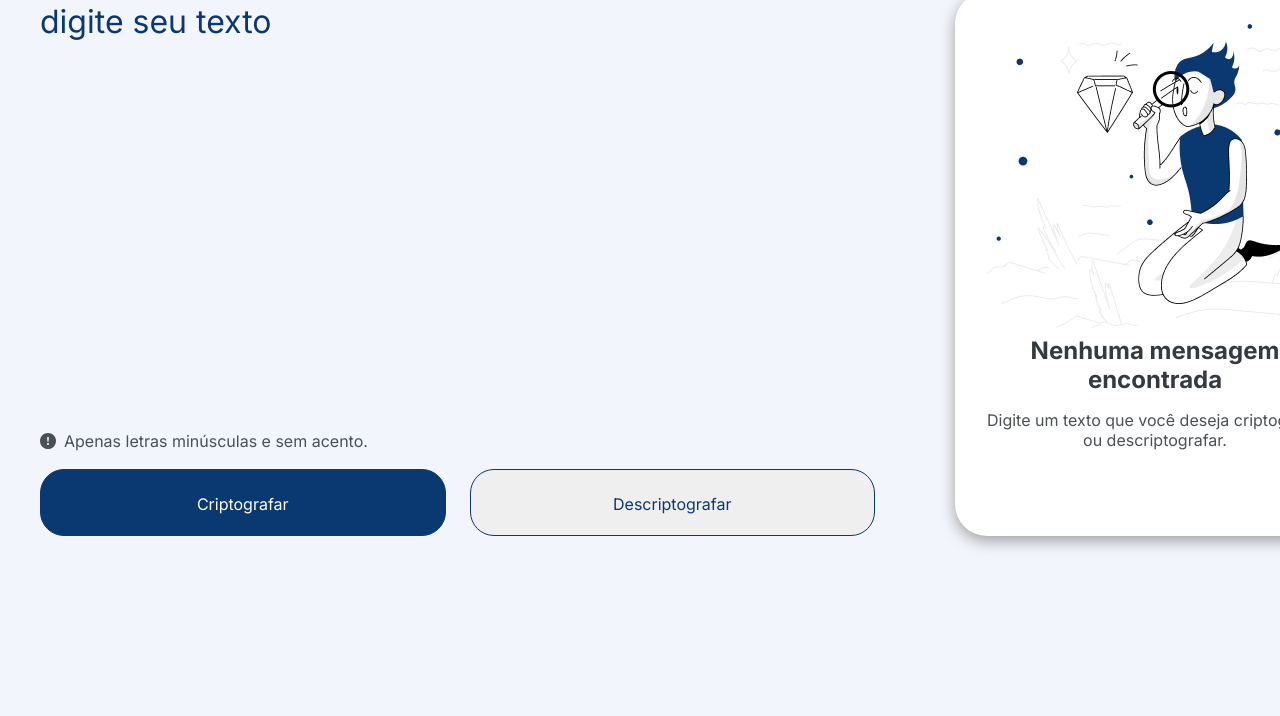
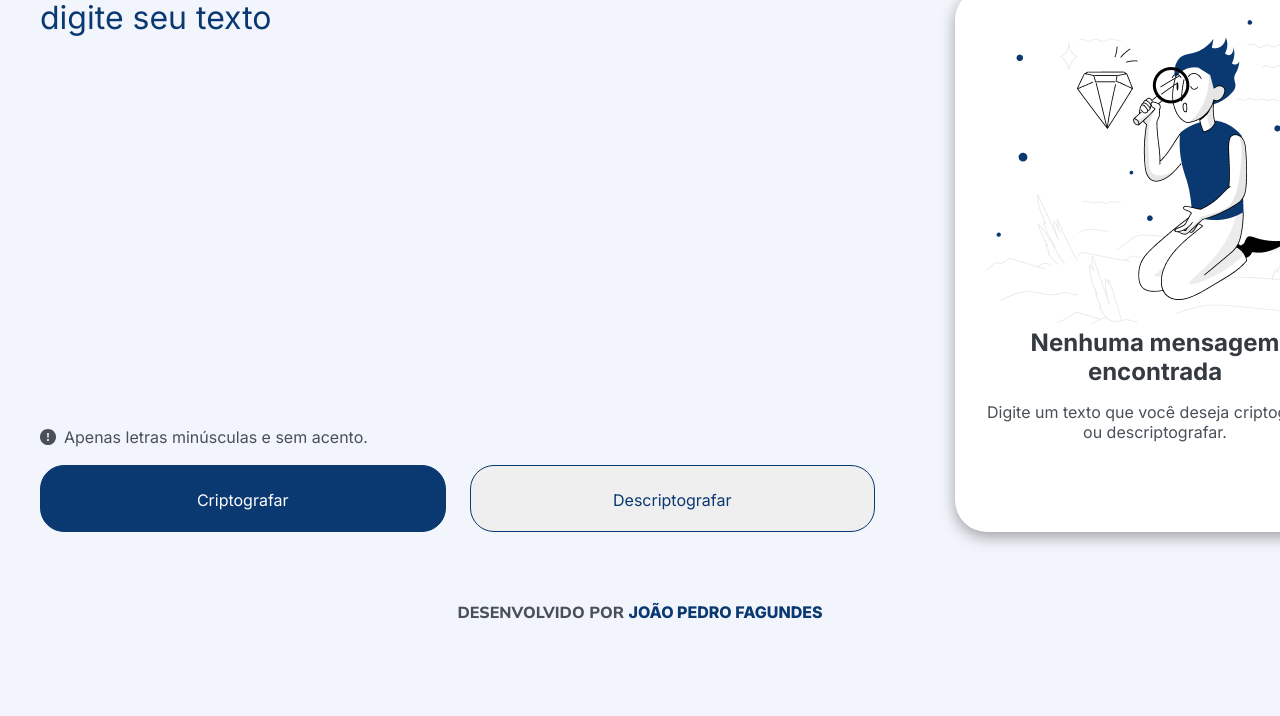
Before and after one commit to jpfagundes/Encriptador, a plain HTML site: page index.html in a window 1280 px wide. Shown: the part 84-800 px from the top of the page. Drawn offline with Linux system fonts and the light colour scheme.

Commit message:
adding footer

```diff
--- a/index.html
+++ b/index.html
@@ -6,7 +6,7 @@
 
   <link rel="preconnect" href="https://fonts.googleapis.com">
   <link rel="preconnect" href="https://fonts.gstatic.com" crossorigin>
-  <link href="https://fonts.googleapis.com/css2?family=Inter:ital,opsz,wght@0,14..32,100..900;1,14..32,100..900&display=swap" rel="stylesheet">
+  <link href="https://fonts.googleapis.com/css2?family=Inter:ital,opsz,wght@0,14..32,100..900;1,14..32,100..900&family=Mulish:ital,wght@0,200..1000;1,200..1000&display=swap" rel="stylesheet">
 
   <link rel="shortcut icon" href="/assets/logo.svg" type="image/x-icon">
 
@@ -54,6 +54,10 @@
 
   </main>
 
+  <footer>
+    <h3>DESENVOLVIDO POR <a href="https://github.com/jpfagundes" target="_blank">JOÃO PEDRO FAGUNDES</a></h3>
+  </footer>
+
   <script src="script.js"></script>
 </body>
 </html>
--- a/script.js
+++ b/script.js
@@ -14,7 +14,7 @@ const matrizCode = [
 ];
 
 function btnEncrypt(){
-  const textEncrypted = encrypt(textarea.value);
+  const textEncrypted = encrypt(textarea.value.toLowerCase());
   message.value = textEncrypted;
   textarea.value = "";
 
--- a/styles.css
+++ b/styles.css
@@ -3,7 +3,6 @@
   padding: 0;
   box-sizing: border-box;
   font-family: "Inter", sans-serif;
-  font-size: 32px;
 }
 
 .hide {
@@ -16,7 +15,7 @@ body {
 }
 
 main {
-  display: flex;
+  display: flex !important;
   gap: 80px;
   justify-content: space-evenly;
   height: 100%;
@@ -24,7 +23,7 @@ main {
 }
 
 .LogoAlura {
-  margin-left: -40px;
+  margin-left: -20px;
   padding-top: 20px;
 }
 
@@ -34,6 +33,7 @@ textarea {
   background: none;
   border: none;
   resize: none;
+  text-transform: lowercase;
 }
 
 .TextArea {
@@ -43,6 +43,7 @@ textarea {
 }
 
 .text-area {
+  font-size: 32px;
   margin-top: 10px;
   text-transform: lowercase;
 }
@@ -55,6 +56,7 @@ textarea {
   color: #495057;
   background: #fff;
   border: none;
+  font-size: 32px;
 }
 
 .message:focus {
@@ -94,7 +96,7 @@ button {
   font-size: 16px;
   border-radius: 24px;
   border: 1px solid #0A3871;
-  text-align: center;
+  text-align: center !important;
   color: #0A3871;
 
 }
@@ -141,6 +143,29 @@ p {
   margin-bottom: 16px;
 }
 
+footer {
+  text-align: center;
+  margin-top: 70px;
+  margin-bottom: 30px;
+  color: #495057;
+}
+
+h3 {
+  font-family: "Mulish", sans-serif;
+  font-weight: 800;
+  font-size: 16px;
+}
+
+a {
+  color: #0A3871;
+  text-decoration: none;
+}
+
+a:hover {
+  text-decoration: underline;
+}
+
+
 @media (max-width: 767px) {
   .buttons {
     flex-direction: column;
@@ -167,7 +192,7 @@ p {
     width: 100%;
   }
 
-  img {
+  .img-textarea {
     display: none;
   }
 }
```
